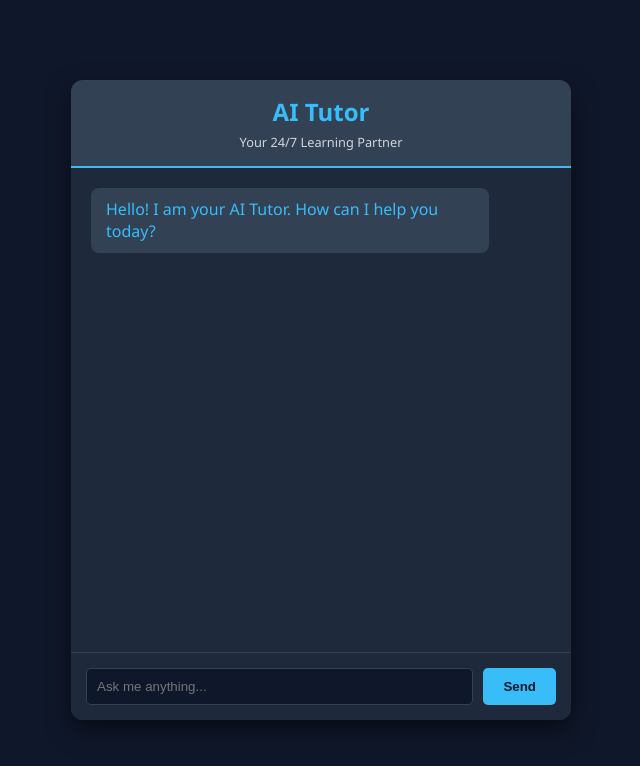
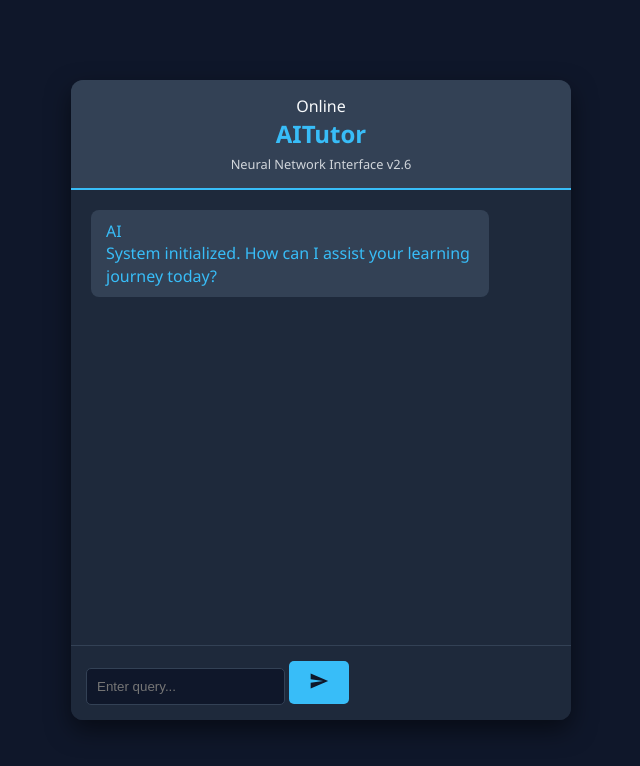
Before and after one commit to sarojneupane98/Ai-tutor, a website: page index.html in a window 1280 px wide. Shown: the whole page, without its empty margins (319-959 px from the left). Drawn offline with Linux system fonts and the light colour scheme.

Commit message:
Update index.html

```diff
--- a/index.html
+++ b/index.html
@@ -3,21 +3,33 @@
 <head>
     <meta charset="UTF-8">
     <meta name="viewport" content="width=device-width, initial-scale=1.0">
-    <title>AI Tutor</title>
+    <title>AI Tutor Pro</title>
     <link rel="stylesheet" href="style.css">
+    <link href="https://fonts.googleapis.com/css2?family=Inter:wght@300;400;600&family=JetBrains+Mono&display=swap" rel="stylesheet">
 </head>
 <body>
+    <div class="bg-glow"></div>
     <div class="chat-container">
         <header>
-            <h1>AI Tutor</h1>
-            <p>Your 24/7 Learning Partner</p>
+            <div class="status-badge"><span class="dot"></span> Online</div>
+            <h1>AI<span>Tutor</span></h1>
+            <p>Neural Network Interface v2.6</p>
         </header>
+
         <div id="chat-box" class="chat-box">
-            <div class="message ai-message">Hello! I am your AI Tutor. How can I help you today?</div>
+            <div class="message ai-message">
+                <div class="avatar">AI</div>
+                <div class="text">System initialized. How can I assist your learning journey today?</div>
+            </div>
         </div>
+
         <div class="input-area">
-            <input type="text" id="user-input" placeholder="Ask me anything...">
-            <button id="send-btn">Send</button>
+            <div class="input-wrapper">
+                <input type="text" id="user-input" placeholder="Enter query..." autocomplete="off">
+                <button id="send-btn">
+                    <svg viewBox="0 0 24 24" width="20" height="20"><path fill="currentColor" d="M2.01 21L23 12 2.01 3 2 10l15 2-15 2z"></path></svg>
+                </button>
+            </div>
         </div>
     </div>
     <script src="script.js"></script>
```
